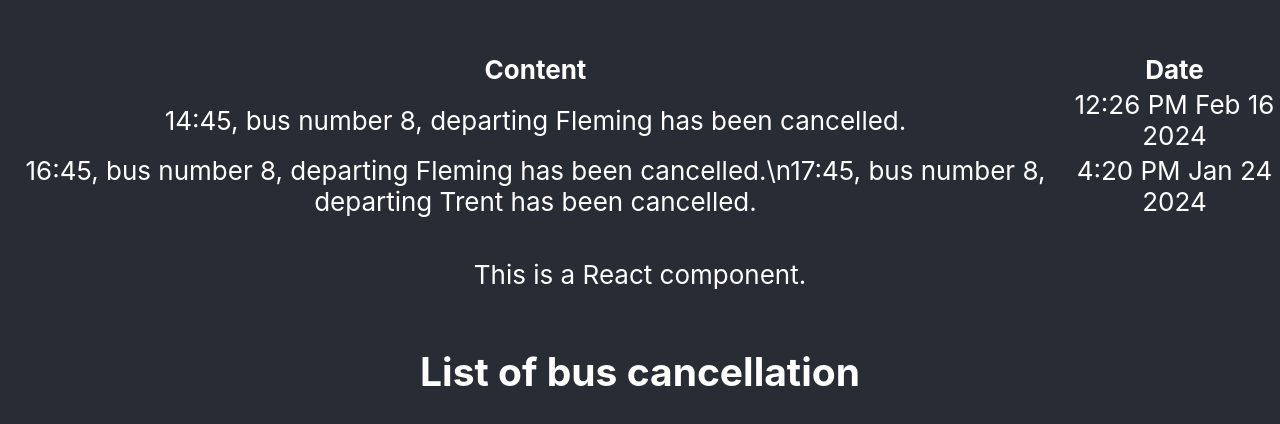
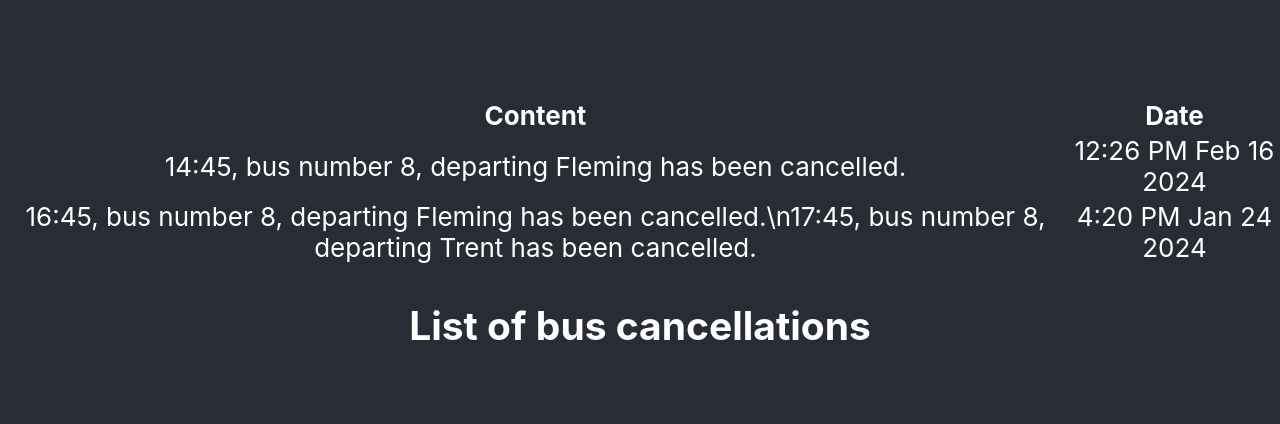
Before and after one commit to Tahsin-Maklai/ellehacks, a React (Create React App) app: page / in a window 1280 px wide. Shown: the part 178-602 px from the top of the page. Built offline with nearby package versions, Linux system fonts and the light colour scheme.

Commit message:
working copy currently

```diff
--- a/src/App.js
+++ b/src/App.js
@@ -1,6 +1,5 @@
-import logo from './logo.svg';
 import './App.css';
-import {Read} from './components/read.js';
+// import {Read} from './components/read.js';
 import {CSVReader} from './components/parse.js';
 import {Alert} from './components/notification.js';
 import {Push} from './components/push.js';
@@ -13,7 +12,7 @@ function App() {
         <Alert/>
         <CSVReader/>
         <Push/>
-        <Read/>
+        {/* <Read/> */}
 
       </header>
     </div>
--- a/src/components/notification.js
+++ b/src/components/notification.js
@@ -8,7 +8,6 @@ export function Alert() {
   return (
     <div>
         <h1></h1>
-            <p></p>
     </div>
   );
 
--- a/src/components/parse.js
+++ b/src/components/parse.js
@@ -1,5 +1,5 @@
 import React, { useState, useEffect } from 'react';
-import Papa from 'papaparse';
+import * as Papa from 'papaparse';
 
 export function CSVReader() {
   const [csvData, setCsvData] = useState([]);
@@ -13,7 +13,7 @@ export function CSVReader() {
         Papa.parse(text, {
           header: true,
           quoteChar: '"',
-          newline: '\n',
+          newline: "\n",
           complete: function(results) {
             setCsvData(results.data);
             setHeader(results.meta.fields);
@@ -28,6 +28,7 @@ export function CSVReader() {
 
   return (
     <div>
+      {csvData.length > 0 && header.length > 0 && (
         <table>
           <thead>
             <tr>
@@ -40,12 +41,17 @@ export function CSVReader() {
             {csvData.map((row, rowIndex) => (
               <tr key={rowIndex}>
                 {header.map((field, index) => (
-                <td key={index}>{row[field]}</td>
+                  <td key={index}>
+                    {row[field] && (
+                      <div dangerouslySetInnerHTML={{ __html: row[field].replace(/\n/g, '<br />') }} />
+                    )}
+                  </td>
                 ))}
               </tr>
             ))}
           </tbody>
         </table>
+      )}
     </div>
   );
 }
--- a/src/components/push.js
+++ b/src/components/push.js
@@ -13,6 +13,7 @@ export function Push() {
         Papa.parse(text, {
           header: true,
           quoteChar: '"',
+          worker: true,
           complete: function(results) {
             // Assuming the Date field is in the "Date" column
             const lastNotificationTime = results.data[0]?.Date;
@@ -22,11 +23,11 @@ export function Push() {
               console.log(currentTime)
               console.log(lastNotificationTime)
 
-              const notificationTime = parseNotificationTime(lastNotificationTime);
+              // const notificationTime = parseNotificationTime(lastNotificationTime);
 
 
               // Check if the time difference is within the last 5 minutes (300,000 milliseconds)
-              if (currentTime - notificationTime <= 300000) {
+              if (lastNotificationTime != " 12:26 PM Feb 16 2024") {
                 showNotification();
               }
             // }
@@ -44,21 +45,21 @@ export function Push() {
     return () => clearInterval(intervalId);
   }, []);
 
-  const parseNotificationTime = (dateString) => {
-    // Parse the date string and return a Date object
-    return new Date(dateString);
-  };
+  // const parseNotificationTime = (dateString) => {
+  //   // Parse the date string and return a Date object
+  //   return new Date(dateString);
+  // };
 
   const showNotification = () => {
-    new Notification('Sync Data', {
+    new Notification('Bus Cancelled!', {
       body: 'Sync your data now!',
     });
   };
 
+
   return (
     <div>
-      <h1></h1>
-      <p>This is a React component.</p>
+      <h2>List of bus cancellations</h2>
     </div>
   );
 }
--- a/src/components/read.js
+++ b/src/components/read.js
@@ -45,7 +45,7 @@ export function Read() {
     //   );
     return (
         <div>
-            <h2>List of bus cancellation</h2>
+            <h2>List of bus cancellations</h2>
             <ul>
                 {dataCSV.map((row, index) => (
                     <li key={index}>
@@ -56,5 +56,5 @@ export function Read() {
         </div>
     );
 
-    <div>My name is Tahsin</div>
+    // <div>My name is Tahsin</div>
 }
```
Lines whose indentation alone changed are shown as unchanged.
